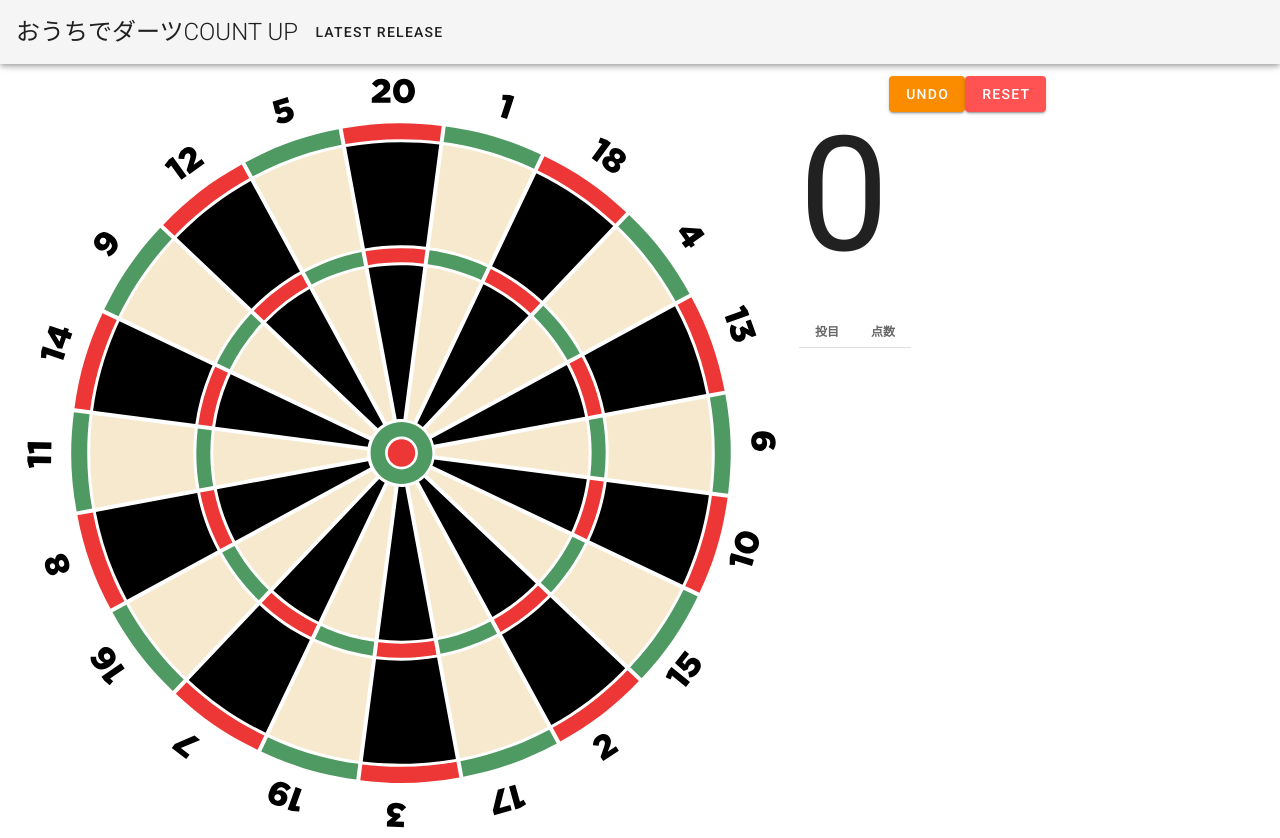
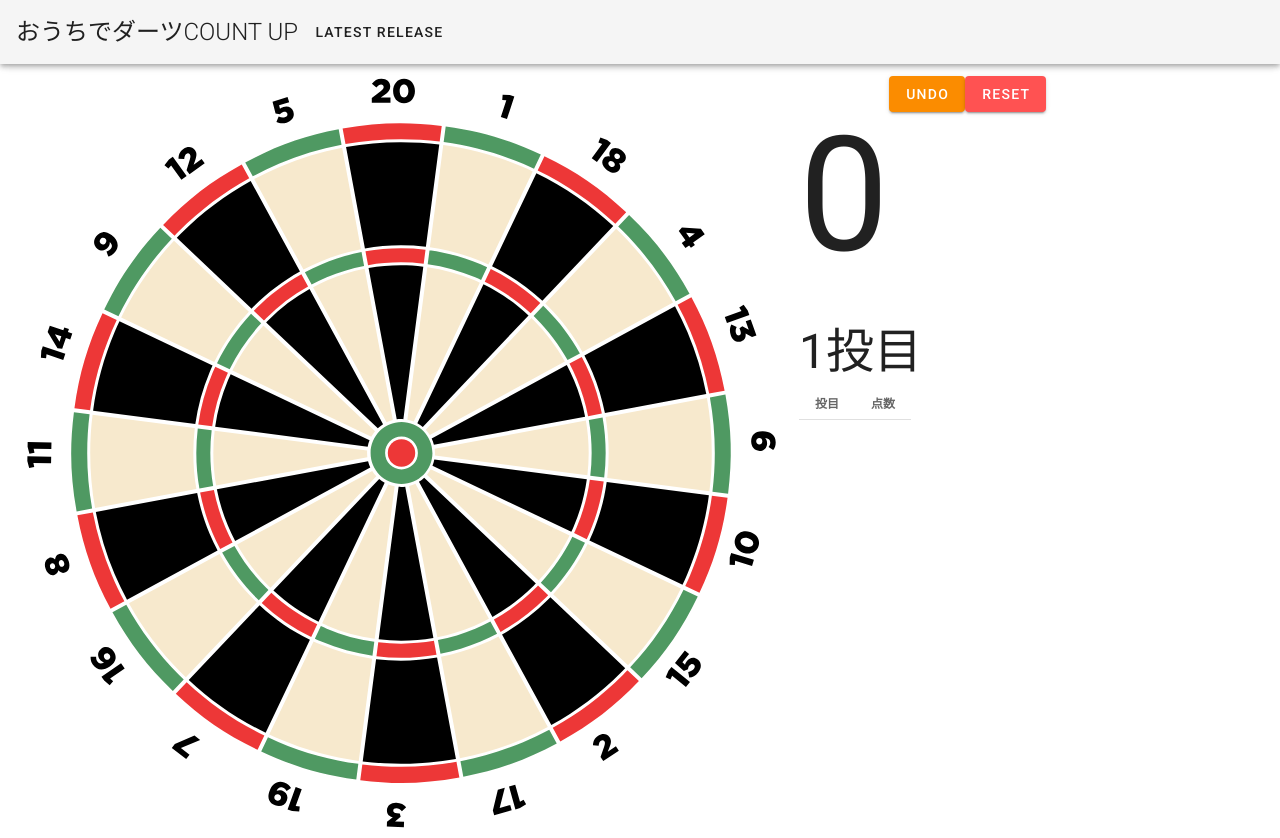
Before and after one commit to nanchovy/countup, a Vue app: page /#/ in a window 1280 px wide. Built offline with nearby package versions, Linux system fonts and the light colour scheme.

Commit message:
display number of throw
ゲーム中に何投目か表示されるようにした。

```diff
--- a/src/components/ScoreBoard.vue
+++ b/src/components/ScoreBoard.vue
@@ -36,6 +36,7 @@
       </v-layout>
       <v-layout>
         <div v-show="over" class="over">OVER</div>
+        <div v-show="!over" class="nOfThrow">{{ this.history.length + 1 }}投目</div>
       </v-layout>
       <v-layout>
         <v-simple-table dense>
@@ -93,7 +94,11 @@ export default {
   font-size: 10rem;
   /* font-weight: bold; */
 }
+.nOfThrow {
+  font-size: 3rem;
+}
 .over {
+  color: red;
   font-size: 3rem;
 }
 </style>
```
